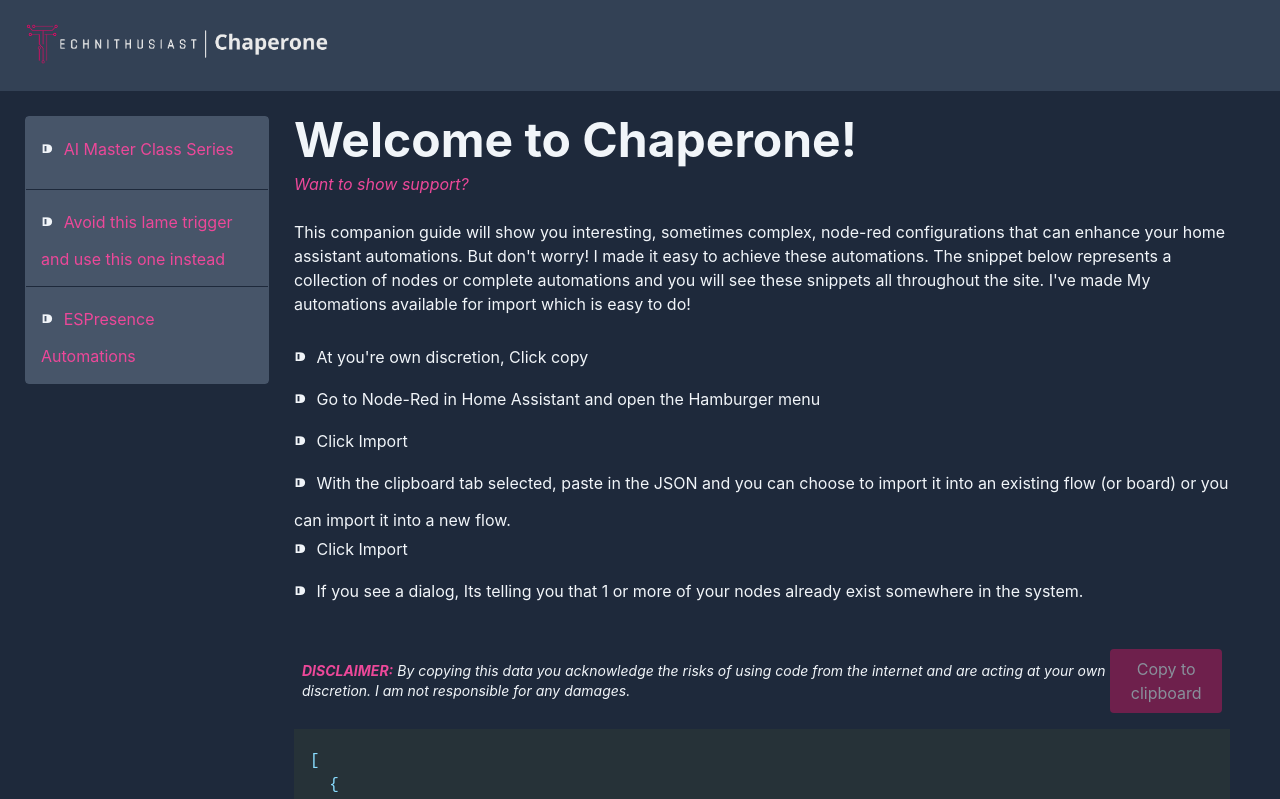
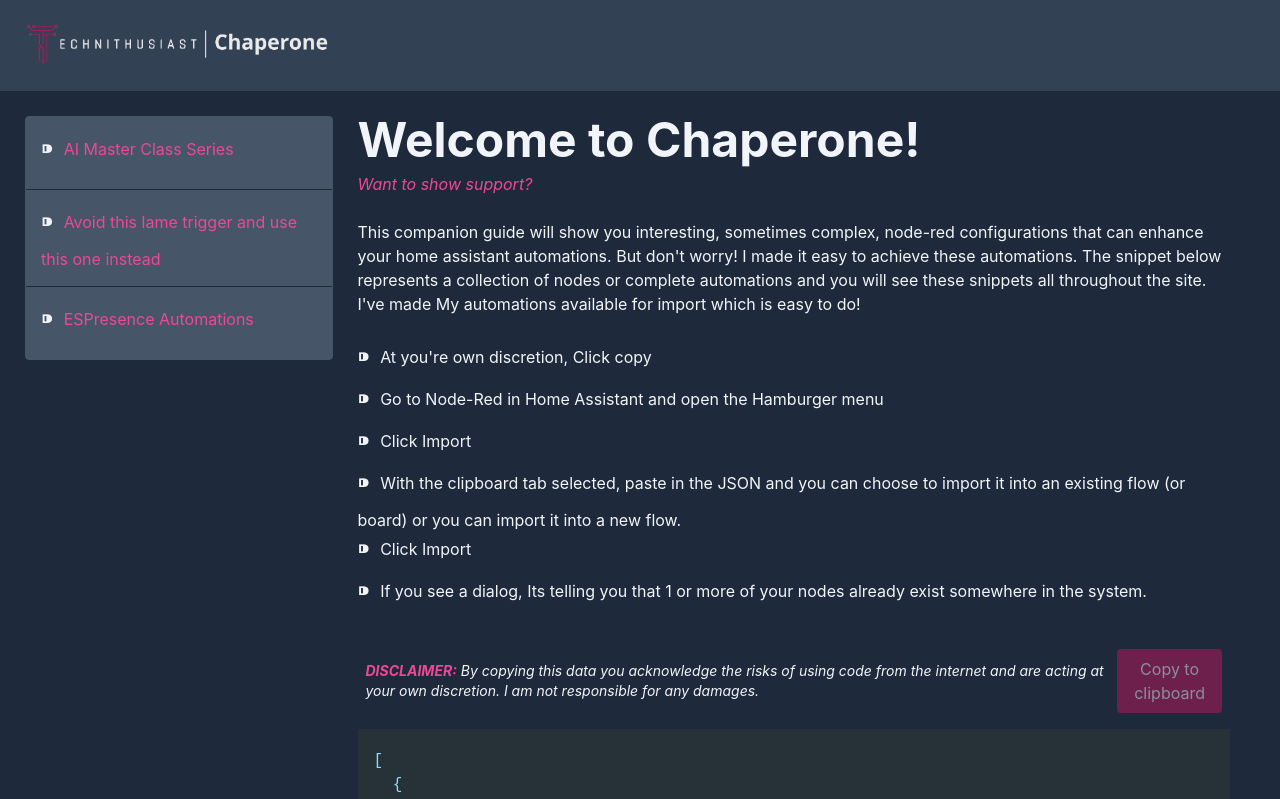
Before and after one commit to montaque22/montaque22.github.io, a React (Create React App) app: page /#/ in a window 1280 px wide. Shown: the top 799 px of the page. Built offline with nearby package versions, Linux system fonts and the light colour scheme.

Commit message:
adjust css

```diff
--- a/src/App.scss
+++ b/src/App.scss
@@ -42,10 +42,10 @@
 
   &__right-nav {
     width: 100%;
-    max-width: 75%;
     padding: 0 25px;
     @media (min-width: 768px) {
-      max-width: 100%;
+      max-width: 75%;
+      min-width: calc(100% - 360px);
     }
   }
 
```
